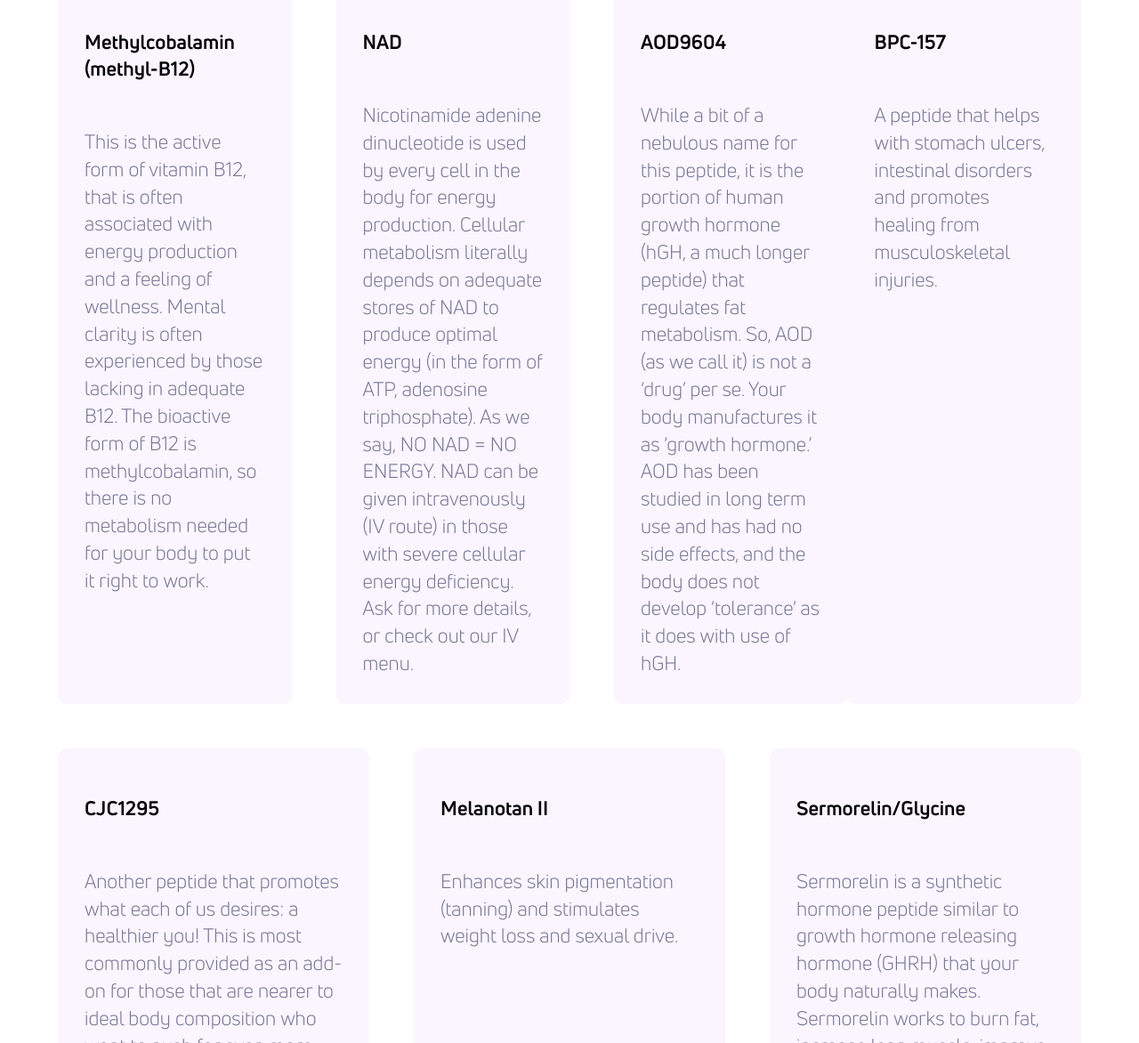
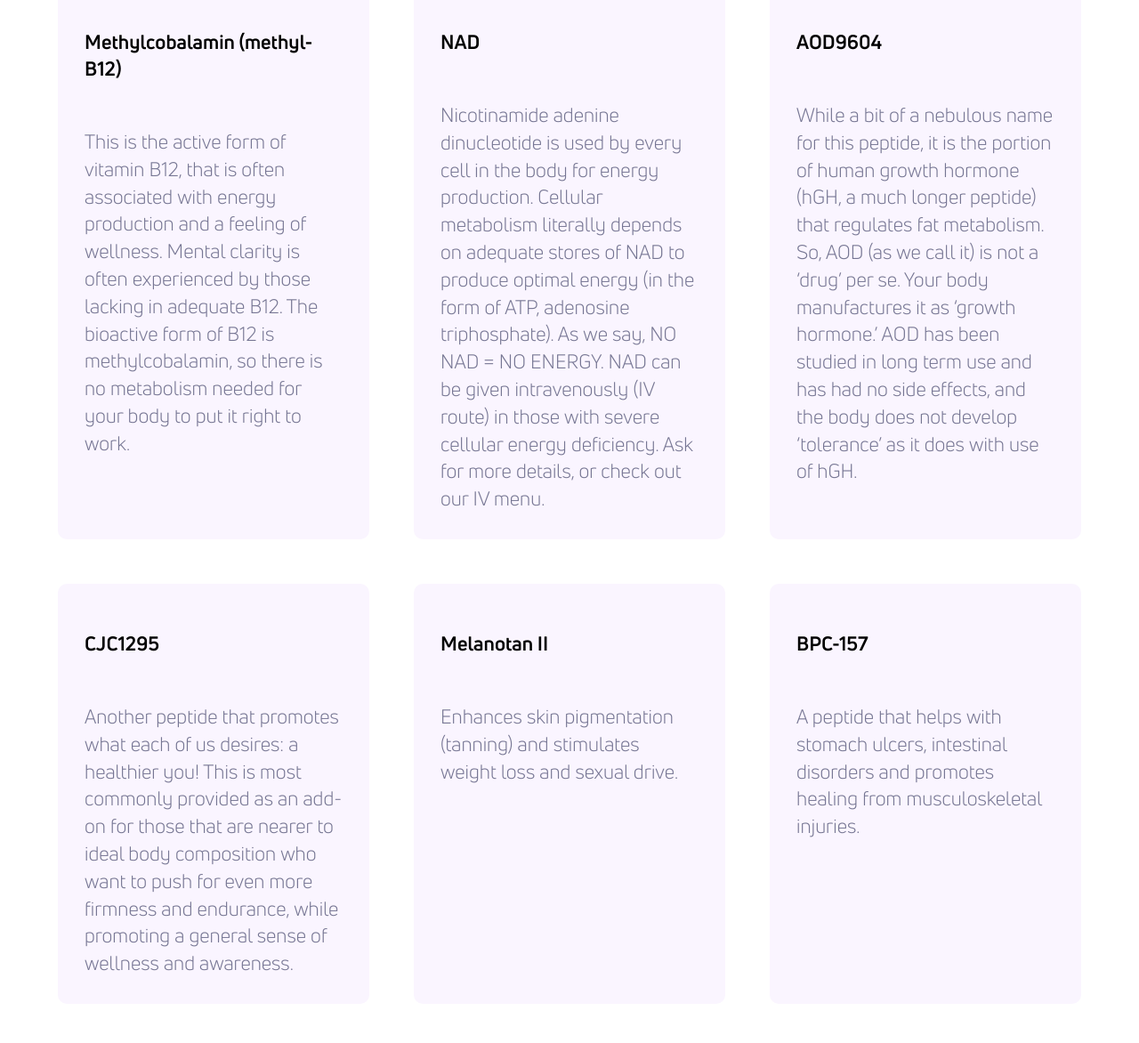
Before and after one commit to theneverwoods/gerstenberg.clinic, a Jekyll site: the page built from services/weight.html, in a window 1280 px wide and 1400 px high, scrolled down 3701 px. Shown: the part 228-1400 px from the top of the window at 89% size. Built offline with Jekyll 4.4.1, drawn with Linux system fonts in a browser that asks for light colours.

Commit message:
Update weight.html

```diff
--- a/services/weight.html
+++ b/services/weight.html
@@ -53,14 +53,13 @@ keywords: "weight loss, semaglutide, Ozempic, Wegovy, Rybelsus"
           </p>
     <ul style="padding-left: 35px;">
         <li><a href="#methylb12">Methylcobalamin (methyl-B12)</a></li>
-        <li>NAD</li>
-        <li>AOD9604</li>
-        <li>BPC-157</li>
-        <li>CJC1295</li>
-        <li>Melanotan II</li>
-        <li>Sermorelin/Glycine</li>
+        <li><a href="#nad">NAD</a></li>
+        <li><a href="#AOD9604">AOD9604</a></li>
+        <li><a>BPC-157</a></li>
+        <li><a href="#CJC1295">CJC1295</a></li>
+        <li><a>Melanotan II</a></li>
+        <li><a>Sermorelin/Glycine</a></li>
       </ul>
-
   </div>
 </div>
 
@@ -98,23 +97,19 @@ keywords: "weight loss, semaglutide, Ozempic, Wegovy, Rybelsus"
 		<p>This is the active form of vitamin B12, that is often associated with energy production and a feeling of wellness. Mental clarity is often experienced by those lacking in adequate B12. The bioactive form of B12 is methylcobalamin, so there is no metabolism needed for your body to put it right to work.</p>
 	</div>
 
-    <div class="third card light">
+    <div class="third card light" id="nad">
 		<h3>NAD</h3>
 		<p>Nicotinamide adenine dinucleotide is used by every cell in the body for energy production. Cellular metabolism literally depends on adequate stores of NAD to produce optimal energy (in the form of ATP, adenosine triphosphate). As we say, NO NAD = NO ENERGY. NAD can be given intravenously (IV route) in those with severe cellular energy deficiency. Ask for more details, or check out our IV menu.</p>
 	</div>
-    <div class="third card light">
+    <div class="third card light" id="AOD9604">
 		<h3>AOD9604</h3>
 		<p>While a bit of a nebulous name for this peptide, it is the portion of human growth hormone (hGH, a much longer peptide) that regulates fat metabolism. So, AOD (as we call it) is not a ‘drug’ per se. Your body manufactures it as ‘growth hormone.’ AOD has been studied in long term use and has had no side effects, and the body does not develop ‘tolerance’ as it does with use of hGH.</p>
 	</div>
-        <div class="third card light">
-		<h3>BPC-157</h3>
-		<p>A peptide that helps with stomach ulcers, intestinal disorders and promotes healing from musculoskeletal injuries.</p>
-	</div>
 </div>
 
-<div class="row cards" style="padding-top:30" id="weightaddon2">
+<div class="row cards" style="padding-top:30">
 
-	<div class="third card light">
+	<div class="third card light" id="CJC1295">
 		<h3>CJC1295</h3>
 		<p>Another peptide that promotes what each of us desires: a healthier you! This is most commonly provided as an add-on for those that are nearer to ideal body composition who want to push for even more firmness and endurance, while promoting a general sense of wellness and awareness.</p>
 	</div>
@@ -123,7 +118,13 @@ keywords: "weight loss, semaglutide, Ozempic, Wegovy, Rybelsus"
 		<h3>Melanotan II</h3>
 		<p>Enhances skin pigmentation (tanning) and stimulates weight loss and sexual drive.</p>
 	</div>
+        <div class="third card light">
+		<h3>BPC-157</h3>
+		<p>A peptide that helps with stomach ulcers, intestinal disorders and promotes healing from musculoskeletal injuries.</p>
+	</div>
+</div>
 
+<div class="row cards" style="padding-top:30">
     <div class="third card light">
 		<h3>Sermorelin/Glycine</h3>
 		<p>Sermorelin is a synthetic hormone peptide similar to growth hormone releasing hormone (GHRH) that your body naturally makes. Sermorelin works to burn fat, increase lean muscle, improve hormonal balance, enhance energy and boost the immune system. Glycine goes far beyond encouraging weight loss and enhancing lean muscle mass. Enjoy a better night's sleep, less daytime fatigue, enhance mental clarity/cognition, significantly improved skin elasticity, tone and texture, while receiving an enhanced synergistic boost to IGF1. Glycine is an amino acid that can also act as a neurotransmitter, and has been used to help treat BPH, insomnia, schizophrenia, and stroke.</p>
```
